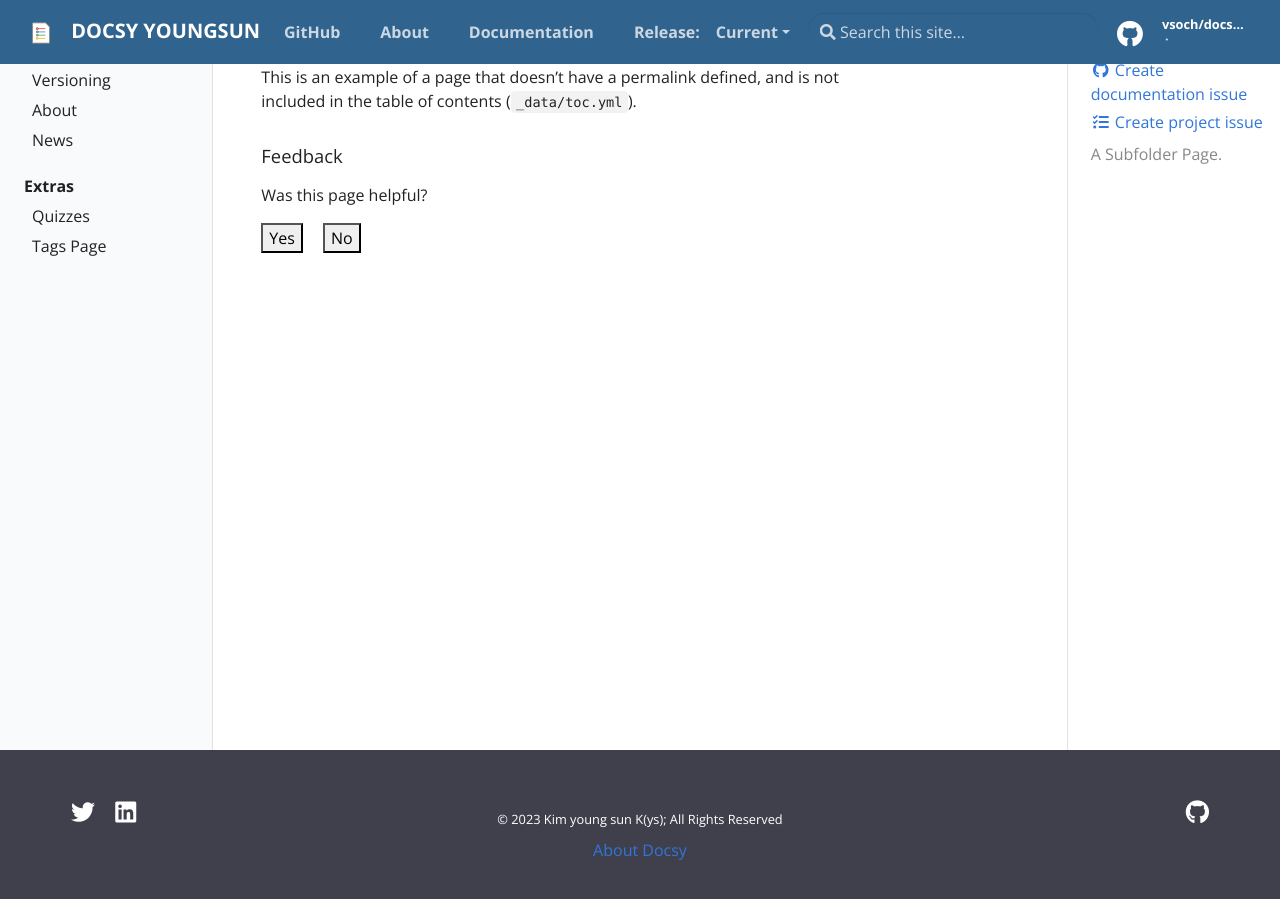
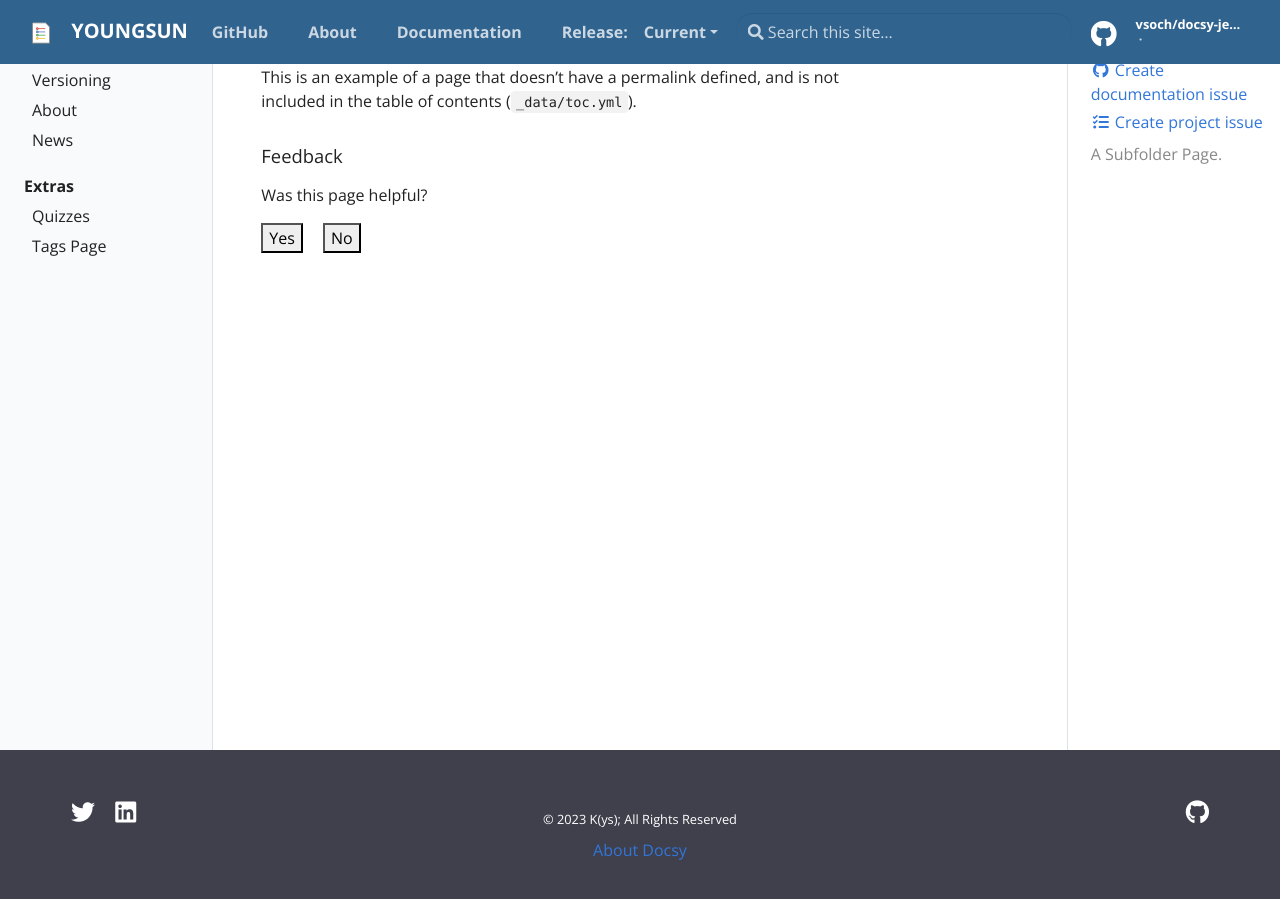
Before and after one commit to kangreungkim/youngsun.github.io, a Jekyll site: the page built from _docs/subfolder.md, in a window 1280 px wide and 900 px high, scrolled down 134 px. Built offline with Jekyll 4.4.1, drawn with Linux system fonts in a browser that asks for light colours.

```diff
--- a/Gemfile
+++ b/Gemfile
@@ -17,6 +17,7 @@ ruby RUBY_VERSION
 # If you want to use GitHub Pages, remove the "gem "jekyll"" above and
 # uncomment the line below. To upgrade, run `bundle update github-pages`.
 gem "github-pages", group: :jekyll_plugins
+#gem "github-pages", "~> 3.9.3", group: :jekyll_plugins
 
 # If you have any plugins, put them here!
 # group :jekyll_plugins do
--- a/_config.yml
+++ b/_config.yml
@@ -14,9 +14,9 @@
 # You can create any custom variable you would like, and they will be accessible
 # in the templates via {{ site.myvariable }}.
 
-title: Docsy Youngsun
+title: Youngsun
 email: kangreung.kim@gmai.com
-author: Kim young sun K(ys);
+author: K(ys);
 description: > # this means to ignore newlines until "baseurl:"
   Write an awesome description for your new site here. You can edit this
   line in _config.yml. It will appear in your document head meta (for
```
